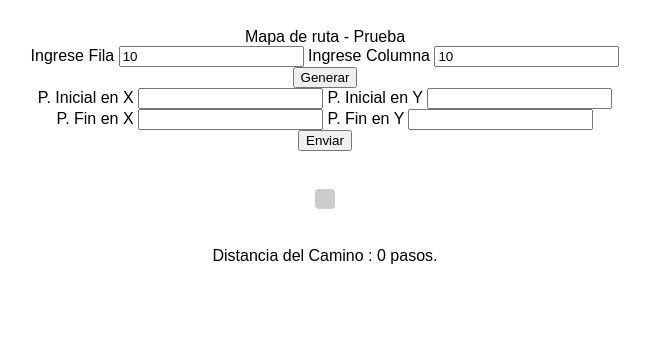
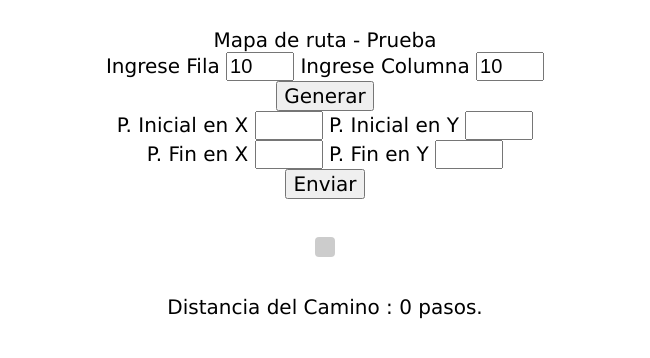
Before and after one commit to da21nny/The_Huddle_Challenge_2_CodePro_4, a plain HTML site: page index.html in a window 1280 px wide. Shown: the whole page, without its empty margins (315-965 px from the left). Drawn offline with Linux system fonts and the light colour scheme.

Commit message:
correcciones

```diff
--- a/index.html
+++ b/index.html
@@ -40,17 +40,25 @@
         .camino { background: greenyellow; color: white; }
 
         .center { text-align: center; }
+
+        .texto { text-align: center; font-size: 20px; font-family: Verdana, Geneva, Tahoma, sans-serif;}
+
+        input[type="number"] {
+        width: 3em;
+        font-size: 1em;
+        }
+
     </style>
 </head>
 <body>
-    <header class="center">Mapa de ruta - Prueba</header>
-    <div class="center">
+    <header class="center, texto">Mapa de ruta - Prueba</header>
+    <div class="center, texto">
         <label for="fila">Ingrese Fila</label>
         <input type="number" id="fila" name="fila" value="10">
         <label for="columna">Ingrese Columna</label>
         <input type="number" id="columna" name="columna" value="10">
         <br>
-        <button class="button" id="btnGenerar">Generar</button>
+        <button class="button, texto" id="btnGenerar">Generar</button>
         <br>
         <label for="inicial_x">P. Inicial en X</label>
         <input type="number" id="inicial_x" name="inicial_x">
@@ -62,13 +70,13 @@
         <label for="fin_y">P. Fin en Y</label>
         <input type="number" id="fin_y" name="fin_y">
         <br>
-        <button class="button" id="btnEnviar">Enviar</button>
+        <button class="button, texto" id="btnEnviar">Enviar</button>
     </div>
     <br>
     <div class="matriz-container" id="resultado"></div>
     <br>
     <div class="center">
-        <a class="center">Distancia del Camino : <label class="center" id="distancia">0</label> pasos.</a>
+        <a class="center, texto">Distancia del Camino : <label class="center" id="distancia">0</label> pasos.</a>
     </div>
     <script type="module" src="prueba_main.js"></script>
 </body>
```
